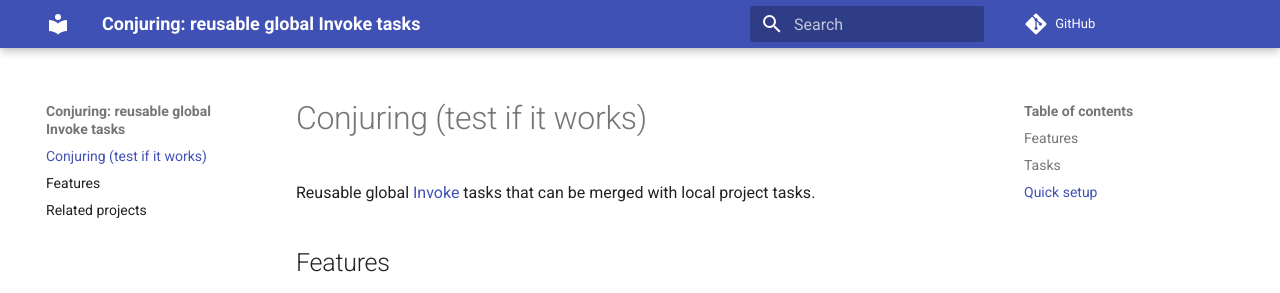
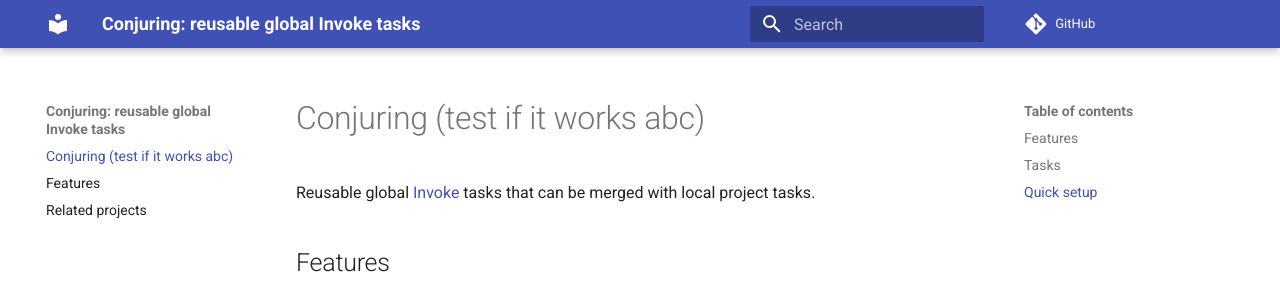
Before and after one commit to andreoliwa/conjuring, an MkDocs documentation site: the page built from docs/README.md, in a window 1280 px wide and 1167 px high. Shown: the top 293 px of the window. Built offline with MkDocs 1.6.1 and Material for MkDocs 9.7.7, drawn with Linux system fonts in a browser that asks for light colours; comment, search, counter and statistics services are not loaded.

Commit message:
chore: test

```diff
--- a/docs/README.md
+++ b/docs/README.md
@@ -1,4 +1,4 @@
-# Conjuring (test if it works)
+# Conjuring (test if it works abc)
 
 Reusable global [Invoke](https://github.com/pyinvoke/invoke) tasks that can be
 merged with local project tasks.
```
